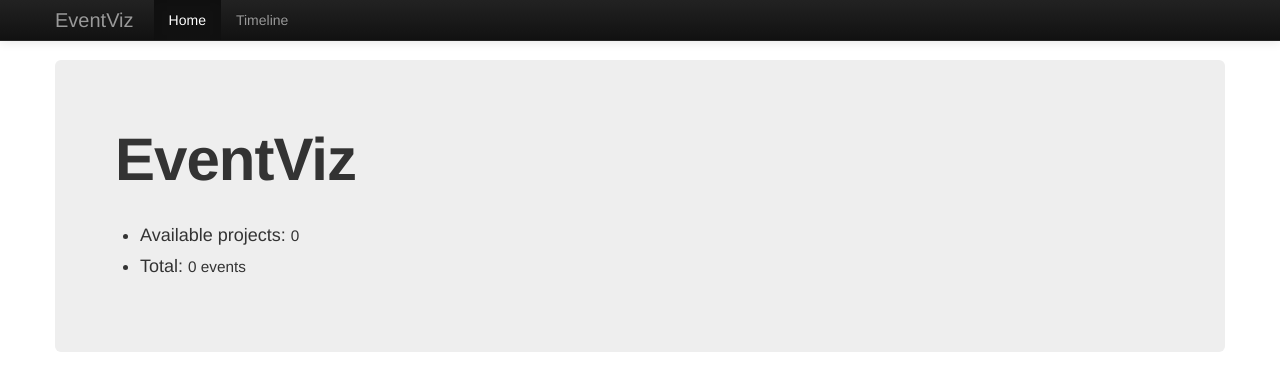
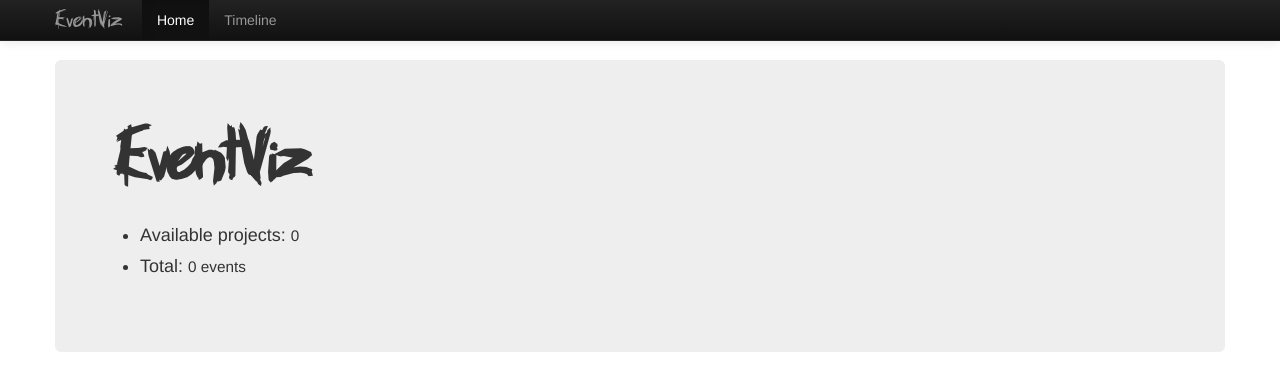
Before and after one commit to mdeous/EventViz, a Flask app: page / in a window 1280 px wide. Shown: the top 391 px of the page. Run offline with Flask 2, Linux system fonts and the light colour scheme.

Commit message:
use a custom font for application's name

```diff
--- a/eventviz/static/css/eventviz.css
+++ b/eventviz/static/css/eventviz.css
@@ -1,6 +1,13 @@
+@font-face {
+    font-family: "brankovic";
+    src: url('brankovic.ttf');
+}
 body {
     padding-top: 60px;
     padding-bottom: 40px;
+}
+div.hero-unit>h1, a.brand {
+    font-family: 'brankovic',sans-serif;
 }
 ul.nav-pills>li {
     background: #e8f6ff;
```
Also changed, not shown: eventviz/static/css/brankovic.ttf (added).
